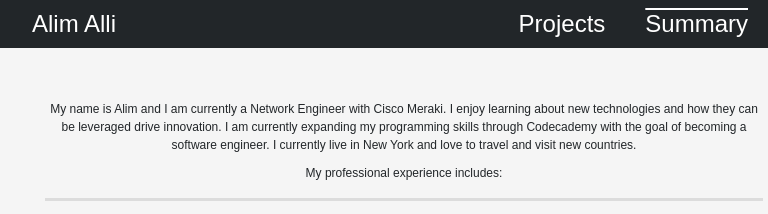
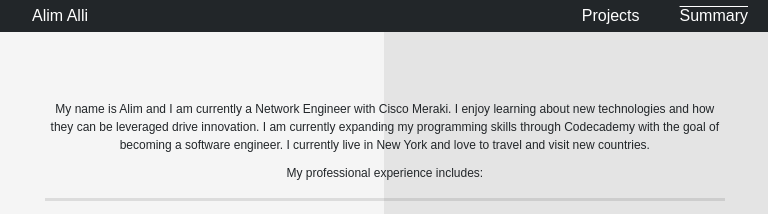
Before and after one commit to alimalli/alimalli.github.io, a plain HTML site: page summary.html in a window 768 px wide. Shown: the top 214 px of the page. Drawn offline with nearby package versions, Linux system fonts and the light colour scheme.

Commit message:
Adding styling to summary page

```diff
--- a/Resources/css/styles.css
+++ b/Resources/css/styles.css
@@ -64,6 +64,15 @@
         margin-right: auto;
         padding-left: 15px;
         padding-right: 15px;
+    }
+
+    .split-color {
+        display: flex;
+        position: relative;
+        width: 50%;
+        height: 100vh;
+        background-color: rgba(211, 211, 211, 0.5);
+        float: right;
     }
 
     #page-container {
@@ -269,9 +278,9 @@
         text-decoration: underline;
     }
 
-    }
+}
 
-@media only screen and (max-width: 768px) {
+@media only screen and (max-width: 1024px) {
     body {
         background-color: #f5f5f5;
         color: #222629;
@@ -294,7 +303,7 @@
     }
 
     h3 {
-        font-size: 24px;
+        font-size: 16px;
         line-height: 2;
     }
 
@@ -371,7 +380,7 @@
     .main {
         position: absolute;
         top: 80px;
-        width: 100%;
+        width: 95%;
     }
 
     .bgimg {
--- a/summary.html
+++ b/summary.html
@@ -15,6 +15,7 @@
 
     <body>
         <div id="page-container">
+            <div class="split-color"></div>
 
             <nav>
                 <h3 class="name" onclick="location.href='index.html';">Alim Alli</h3>
```
